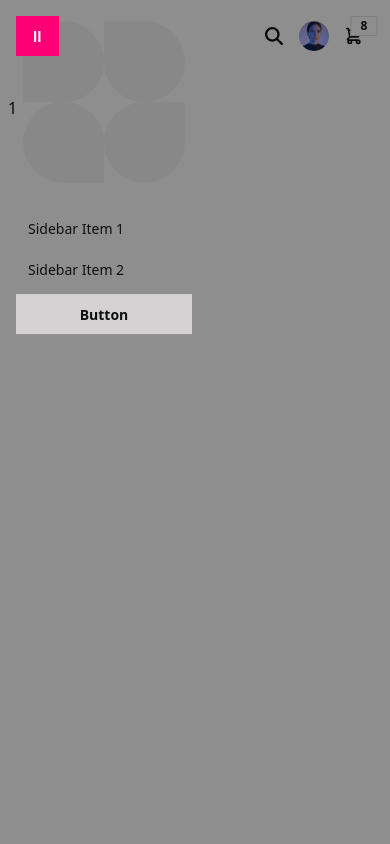
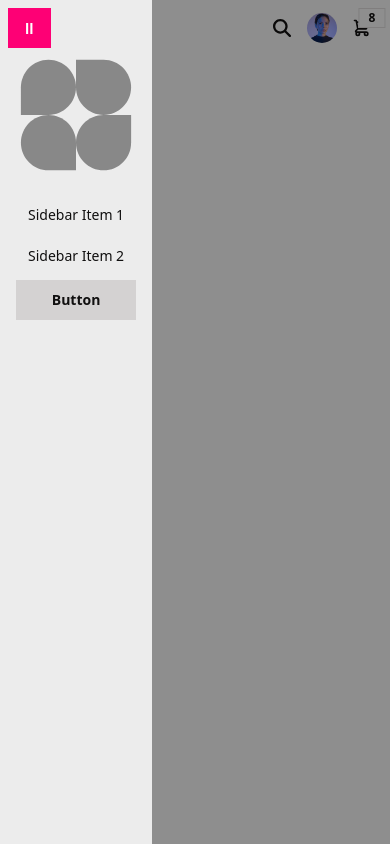
Before and after one commit to AtikoSpeed/6ix-next, a Next.js app: page /1/item/1 in a window 390 px wide. Both pictures are taken after a click on the label "ll". Built offline with nearby package versions, Linux system fonts and the light colour scheme.

Commit message:
responsive styling

```diff
--- a/src/components/Navbar.jsx
+++ b/src/components/Navbar.jsx
@@ -1,9 +1,9 @@
 import Image from "next/image";
 export default function Navbar({ props }) {
   return (
-    <nav className="navbar bg-base-100 sticky lg:w-[calc(100vw-13rem)] z-10 p-4">
+    <nav className="navbar bg-base-100 sticky lg:w-[calc(100vw-13rem)] z-10 p-2 pt-0 sm:p-4">
       <div className="flex-1">
-        <a className="text-xl max-w-min lg:text-3xl font-semibold ms-13 lg:ms-0">
+        <a className="text-xl max-w-min md:text-3xl font-semibold ms-13 md:ms-0 align-text-bottom">
           {props.page}
         </a>
       </div>
--- a/src/components/Sidebar.jsx
+++ b/src/components/Sidebar.jsx
@@ -2,13 +2,13 @@ import Image from "next/image";
 
 export default function Sidebar({ children }) {
   return (
-    <aside className="drawer lg:drawer-open">
+    <aside className="drawer md:drawer-open">
       <input id="my-drawer" type="checkbox" className="drawer-toggle" />
       <div className="drawer-content flex flex-col">
         {children}
         <label
           htmlFor="my-drawer"
-          className="btn btn-primary drawer-button lg:hidden fixed top-4 left-4 z-50"
+          className="btn btn-primary drawer-button md:hidden fixed top-2 sm:top-4 left-2 sm:left-4 z-50"
         >
           ll
         </label>
@@ -19,7 +19,7 @@ export default function Sidebar({ children }) {
           aria-label="close sidebar"
           className="drawer-overlay"
         />
-        <ul className="menu bg-base text-base-content min-h-full w-52 p-4 gap-2">
+        <ul className="menu bg-base-100 text-base-content min-h-full sm:w-52 p-4 pt-14 sm:pt-16 md:pt-4 gap-2">
           <Image
             className="w-full h-full object-contain mb-4"
             src="/logo.svg"
```
